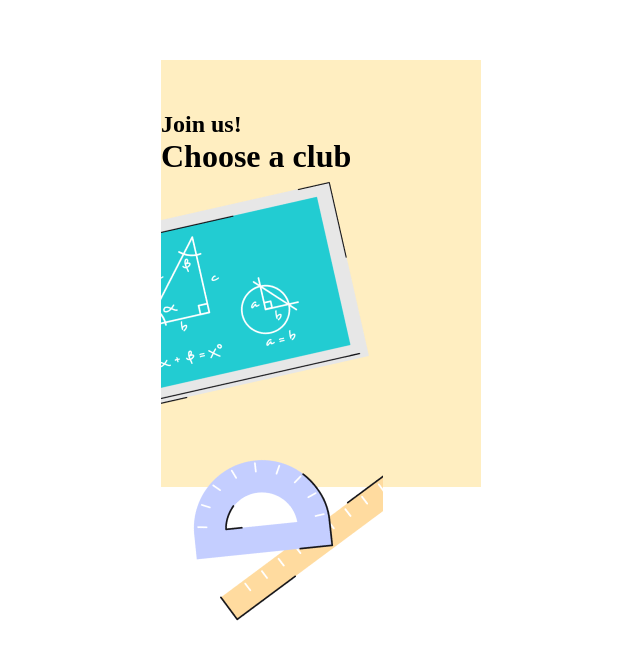
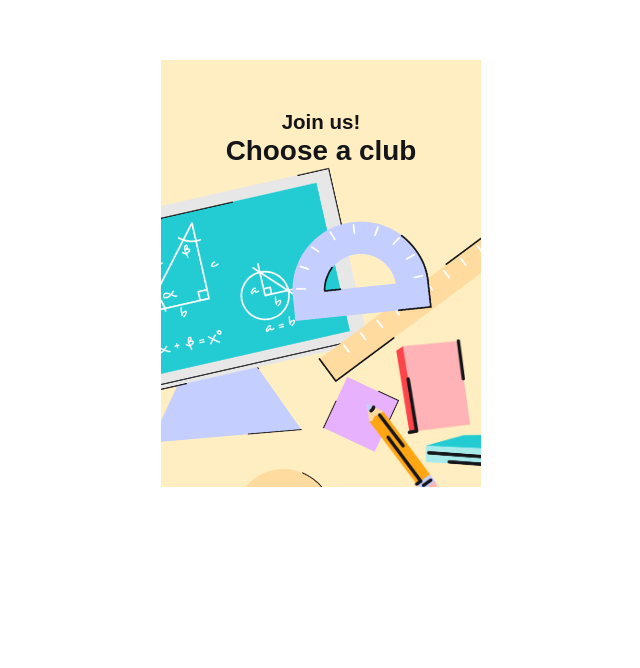
Before and after one commit to Nik-stn/Test_JazzTeam, a plain HTML site: page index.html in a window 1280 px wide. Shown: the part 127-795 px from the top of the page, without its empty margins (319-959 px from the left). Drawn offline with Linux system fonts and the light colour scheme.

Commit message:
Сверстал макет

```diff
--- a/assets/style/main.css
+++ b/assets/style/main.css
@@ -1,3 +1,19 @@
+@font-face {
+    font-family: "Poppins", sans-serif;
+    font-weight: 600;
+    font-style: normal;
+    font-display: swap;
+    src: url("../font/Poppins-SemiBold.woff2") format("woff2"),
+        url("../font/Poppins-SemiBold.woff") format("woff");
+}
+
+@font-face {
+    font-family: "Montserrat", sans-serif;
+    font-weight: 800;
+    src: url("../font/Poppins-ExtraBold.woff2") format("woff2"),
+        url("../font/Poppins-ExtraBold.woff") format("woff");
+}
+
 *,
 *::after,
 *::before {
@@ -12,6 +28,11 @@ body {
     height: 100vh;
 }
 
+body {
+    font-family: "Poppins", sans-serif;
+    font-weight: 600;
+}
+
 main {
     min-height: 100%;
     display: flex;
@@ -20,13 +41,63 @@ main {
 }
 
 .banner {
-    width: 100%;
-    height: 100%;
-    max-width: 320px;
-    max-height: 427px;
+    width: 320px;
+    height: 427px;
     background-color: #FFEEC1;
+    text-align: center;
+    color: #151519;
+    position: relative;
+    overflow: hidden;
 }
 
 .banner-title {
     margin-top: 51.02px;
+    font-size: 20.53px;
+    line-height: 21.08px;
 }
+
+.banner-title-large {
+    margin-top: 5.04px;
+    font-size: 27.92px;
+    font-weight: 800;
+    line-height: 28.68px;
+}
+
+.banner-img {
+    transform-origin: top left;
+    position: absolute;
+    object-fit: contain;
+}
+
+.img1 {
+    top: 162.62px;
+    left: -94.86px;
+    width: 272.32px;
+    height: 190.78px;
+    transform: rotate(-12.76deg);
+    z-index: 2;
+}
+
+.img2 {
+    width: 272.32px;
+    height: 190.78px;
+    top: 128.56px;
+    left: 119.73px;
+    transform: rotate(6.43deg);
+    z-index: 3;
+}
+
+.img3 {
+    width: 251.28px;
+    height: 213.51px;
+    top: 316.16px;
+    left: 252.65px;
+    transform: rotate(114.98deg);
+}
+
+.img4 {
+    width: 185.05px;
+    height: 157.24px;
+    top: 278.31px;
+    left: 200.69px;
+}
--- a/index.html
+++ b/index.html
@@ -12,10 +12,10 @@
             <div class="banner-content">
                 <h2 class="banner-title">Join us!</h2>
                 <h1 class="banner-title-large">Choose a club</h1>
-                <img src="assets/img/Wonder Learners Maths Board.png" alt="" class="banner-img img1">
-                <img src="assets/img/Wonder Learners School Elements.png" alt="" class="banner-img img2">
-                <img src="assets/img/Wonder Learners Organic Shapes.png" alt="" class="banner-img img3">
-                <img src="assets/img/Wonder Learners Stationery.png" alt="" class="banner-img img4">
+                <img src="assets/img/1.png" alt="" class="banner-img img1">
+                <img src="assets/img/2.png" alt="" class="banner-img img2">
+                <img src="assets/img/3.png" alt="" class="banner-img img3">
+                <img src="assets/img/4.png" alt="" class="banner-img img4">
             </div>
         </div>
     </main>
```
Also changed, not shown: assets/font/Poppins-ExtraBold.woff (added), assets/font/Poppins-ExtraBold.woff2 (added), assets/font/Poppins-SemiBold.woff (added), assets/font/Poppins-SemiBold.woff2 (added), assets/img/1.png (added), assets/img/2.png (added), assets/img/3.png (added), assets/img/4.png (added), assets/img/Wonder Learners Maths Board.png (deleted), assets/img/Wonder Learners Organic Shapes.png (deleted), assets/img/Wonder Learners School Elements.png (deleted), assets/img/Wonder Learners Stationery.png (deleted).
